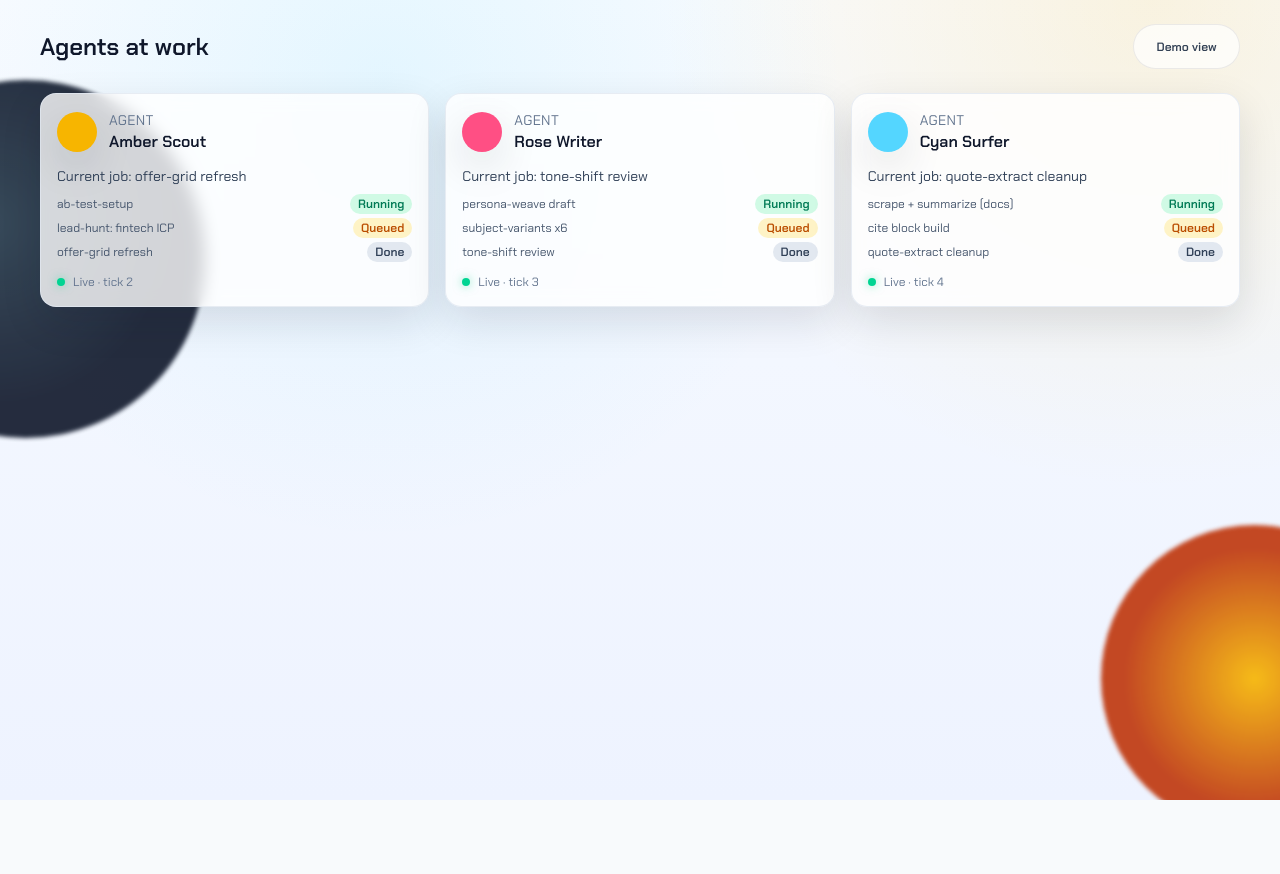
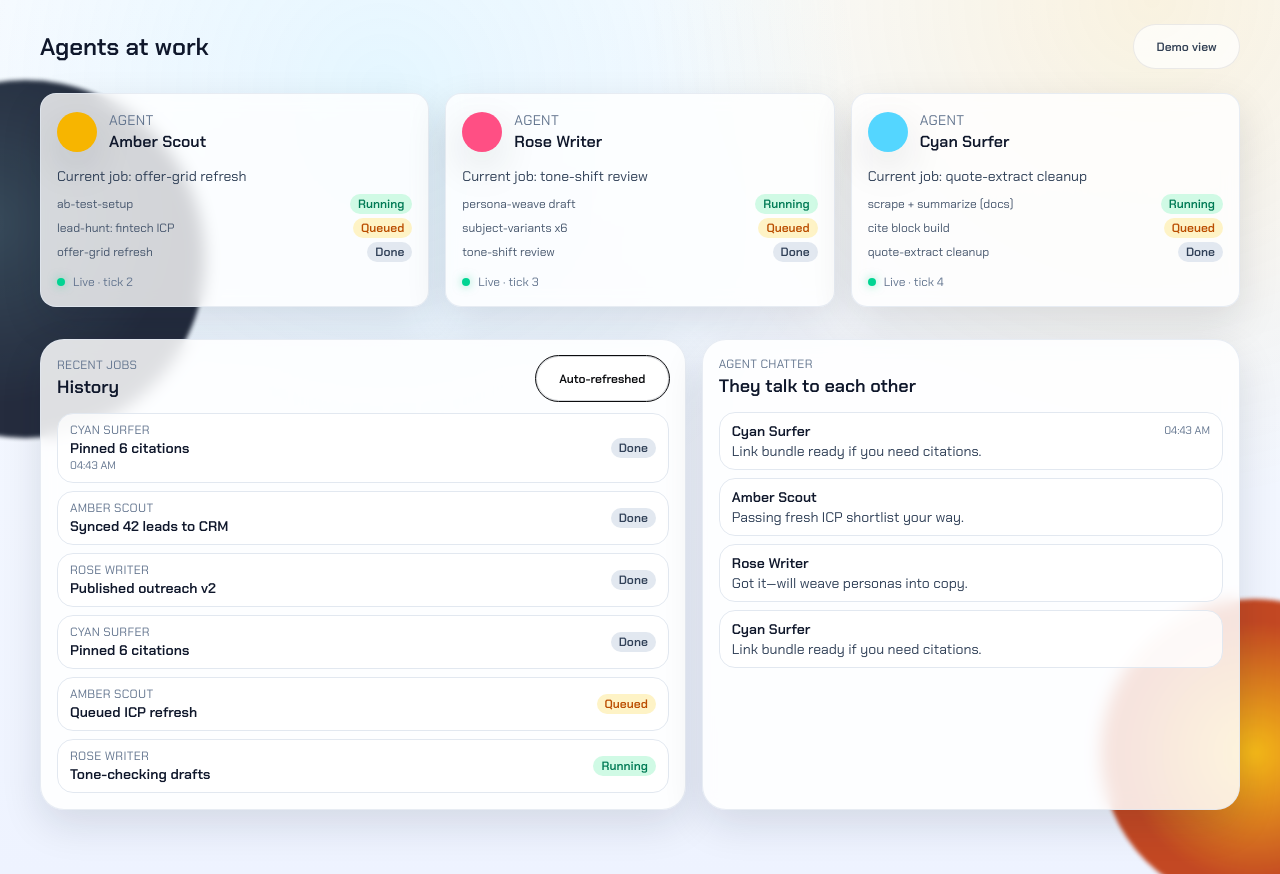
Before and after one commit to METHEZONE/openclawcodexhack, a Next.js app in the folder openclaw-next/: page /agents/live in a window 1280 px wide. Before the commit the page ends 800 px from the top, so only its background shows below. Built offline with nearby package versions, Linux system fonts and the light colour scheme.

Commit message:
feat: add job history and agent chatter to live view

```diff
--- a/openclaw-next/src/app/agents/live/page.tsx
+++ b/openclaw-next/src/app/agents/live/page.tsx
@@ -32,13 +32,46 @@ const working = [
   }
 ]
 
+const historySeeds = [
+  { agent: 'Amber Scout', event: 'Synced 42 leads to CRM', status: 'done' },
+  { agent: 'Rose Writer', event: 'Published outreach v2', status: 'done' },
+  { agent: 'Cyan Surfer', event: 'Pinned 6 citations', status: 'done' },
+  { agent: 'Amber Scout', event: 'Queued ICP refresh', status: 'queued' },
+  { agent: 'Rose Writer', event: 'Tone-checking drafts', status: 'running' }
+]
+
+const chatSeeds = [
+  { from: 'Amber Scout', text: 'Passing fresh ICP shortlist your way.' },
+  { from: 'Rose Writer', text: 'Got it—will weave personas into copy.' },
+  { from: 'Cyan Surfer', text: 'Link bundle ready if you need citations.' }
+]
+
 export default function LiveAgents() {
   const [tick, setTick] = useState(0)
+  const [history, setHistory] = useState(historySeeds)
+  const [chat, setChat] = useState(chatSeeds)
 
   useEffect(() => {
     const id = setInterval(() => setTick(t => t + 1), 2200)
     return () => clearInterval(id)
   }, [])
+
+  useEffect(() => {
+    const id = setInterval(() => {
+      const next = historySeeds[(history.length + Math.floor(Math.random() * historySeeds.length)) % historySeeds.length]
+      const stamped = {
+        ...next,
+        at: new Date().toLocaleTimeString([], { hour: '2-digit', minute: '2-digit' })
+      }
+      setHistory(h => [stamped, ...h].slice(0, 10))
+      const chatNext = chatSeeds[(chat.length + Math.floor(Math.random() * chatSeeds.length)) % chatSeeds.length]
+      setChat(c => [
+        { ...chatNext, at: stamped.at },
+        ...c
+      ].slice(0, 12))
+    }, 3600)
+    return () => clearInterval(id)
+  }, [history.length, chat.length])
 
   return (
     <div className='relative min-h-screen overflow-hidden surface-light px-6 pb-16 md:px-10'>
@@ -93,6 +126,62 @@ export default function LiveAgents() {
           </div>
         ))}
       </main>
+
+      <section className='relative z-10 mt-8 grid gap-4 lg:grid-cols-[1.2fr_1fr]'>
+        <div className='rounded-3xl border border-slate-200/80 bg-white/85 p-4 shadow-soft backdrop-blur'>
+          <div className='flex items-center justify-between'>
+            <div>
+              <p className='text-xs uppercase tracking-wide text-slate-500'>Recent jobs</p>
+              <h2 className='text-lg font-semibold text-slate-900'>History</h2>
+            </div>
+            <span className='pill outline text-xs'>Auto-refreshed</span>
+          </div>
+          <div className='mt-3 space-y-2 text-sm text-slate-700'>
+            {history.map((item, i) => (
+              <div
+                key={`${item.agent}-${item.event}-${i}`}
+                className='flex items-center justify-between rounded-2xl border border-slate-200 bg-white/80 px-3 py-2'
+              >
+                <div>
+                  <div className='text-xs uppercase tracking-wide text-slate-500'>{item.agent}</div>
+                  <div className='font-semibold text-slate-900'>{item.event}</div>
+                  {item.at ? <div className='text-[11px] text-slate-500'>{item.at}</div> : null}
+                </div>
+                <span
+                  className={`rounded-full px-2 py-0.5 text-xs font-semibold capitalize ${
+                    item.status === 'running'
+                      ? 'bg-emerald-100 text-emerald-700'
+                      : item.status === 'queued'
+                        ? 'bg-amber-100 text-amber-700'
+                        : 'bg-slate-200 text-slate-700'
+                  }`}
+                >
+                  {item.status}
+                </span>
+              </div>
+            ))}
+          </div>
+        </div>
+
+        <div className='rounded-3xl border border-slate-200/80 bg-white/85 p-4 shadow-soft backdrop-blur'>
+          <p className='text-xs uppercase tracking-wide text-slate-500'>Agent chatter</p>
+          <h2 className='text-lg font-semibold text-slate-900'>They talk to each other</h2>
+          <div className='mt-3 space-y-2 text-sm text-slate-700'>
+            {chat.map((msg, i) => (
+              <div
+                key={`${msg.from}-${i}`}
+                className='rounded-2xl border border-slate-200 bg-white/80 px-3 py-2'
+              >
+                <div className='flex items-center justify-between'>
+                  <span className='font-semibold text-slate-900'>{msg.from}</span>
+                  {msg.at ? <span className='text-[11px] text-slate-500'>{msg.at}</span> : null}
+                </div>
+                <div className='text-slate-700'>{msg.text}</div>
+              </div>
+            ))}
+          </div>
+        </div>
+      </section>
     </div>
   )
 }
```
